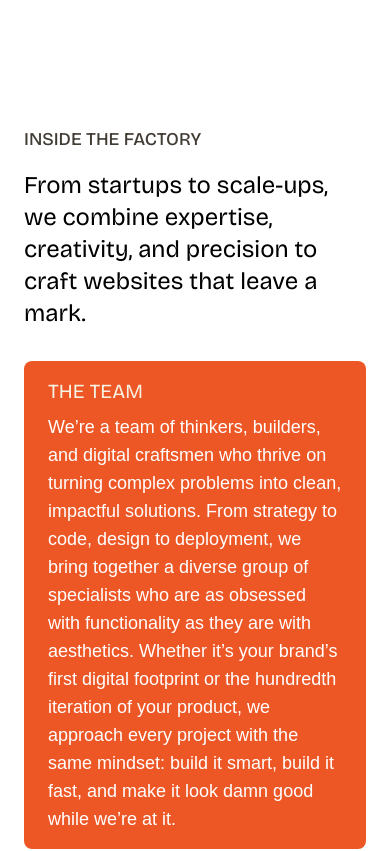
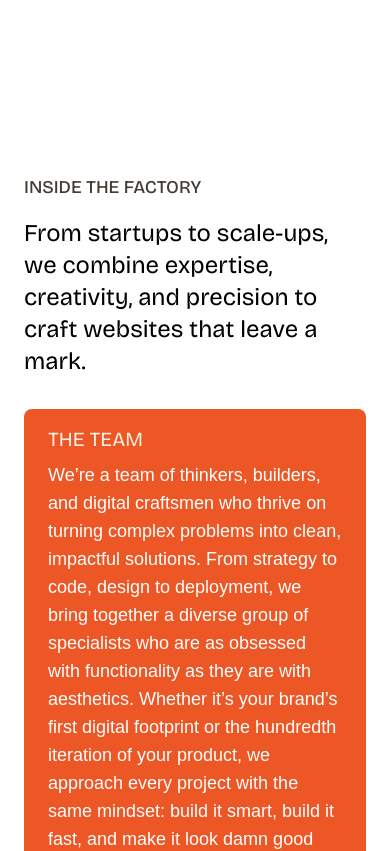
Before and after one commit to cheddaraug/tcf, a React (Vite) app: page / in a window 390 px wide. Shown: the part 1163-2014 px from the top of the page. Built offline with nearby package versions, Linux system fonts and the light colour scheme; a web font is replaced by a local one.

Commit message:
fix/Fix the position of the about section in the homepage

```diff
--- a/src/pages/Home.jsx
+++ b/src/pages/Home.jsx
@@ -188,7 +188,7 @@ const Home = () => {
           </div>
         </div>
 
-        <div className="flex flex-col justify-center items-center  text-center text-4xl  lg:text-6xl px-6 lg:px-12 pt-12  py-18  pb-8 h-[50vh] lg:h-[80vh]"  id="explore">
+        <div className="flex flex-col justify-center items-center  text-center text-4xl  lg:text-6xl px-6 lg:px-12 pt-12 py-18 pb-8 h-[50vh] lg:h-[80vh]"  id="explore">
           <div className="flex gap-2 mb-6">
             <div className="bg-light-yellow text-xs lg:text-base text-primary rounded-full px-3 py-1">Trusted by top brands</div>
             <div className="bg-light-yellow text-xs lg:text-base text-primary rounded-full px-3 py-1">Creating digital success stories</div>
@@ -198,7 +198,7 @@ const Home = () => {
         </div>
 
         <div
-          className="px-6 lg:px-12 pb-8 bg-white flex  lg:mt-18"
+          className="px-6 lg:px-12 pb-8 bg-white flex mt-12 lg:mt-18"
 
         >
           <div className="lg:w-[50%] hidden lg:block"></div>
```
